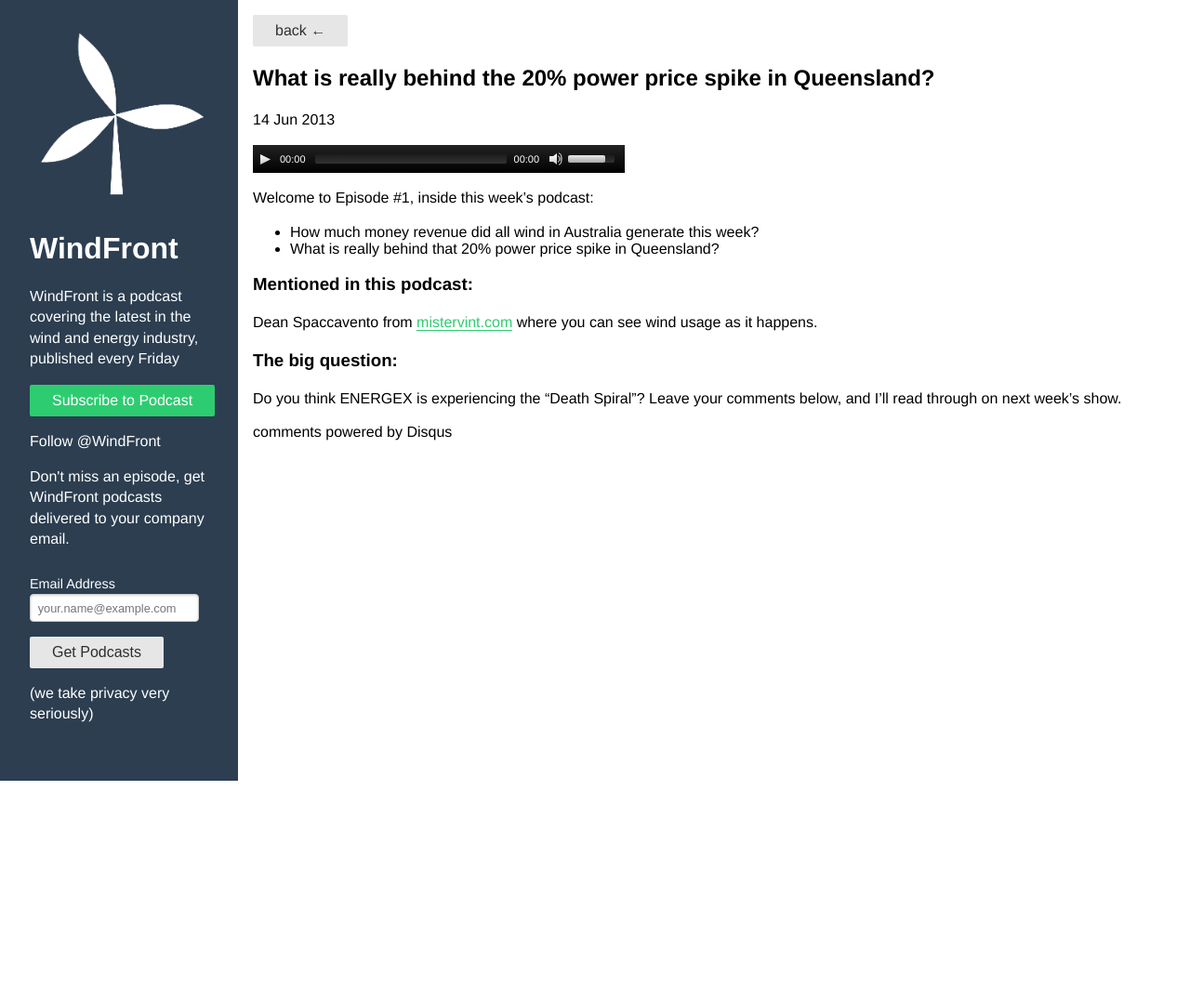
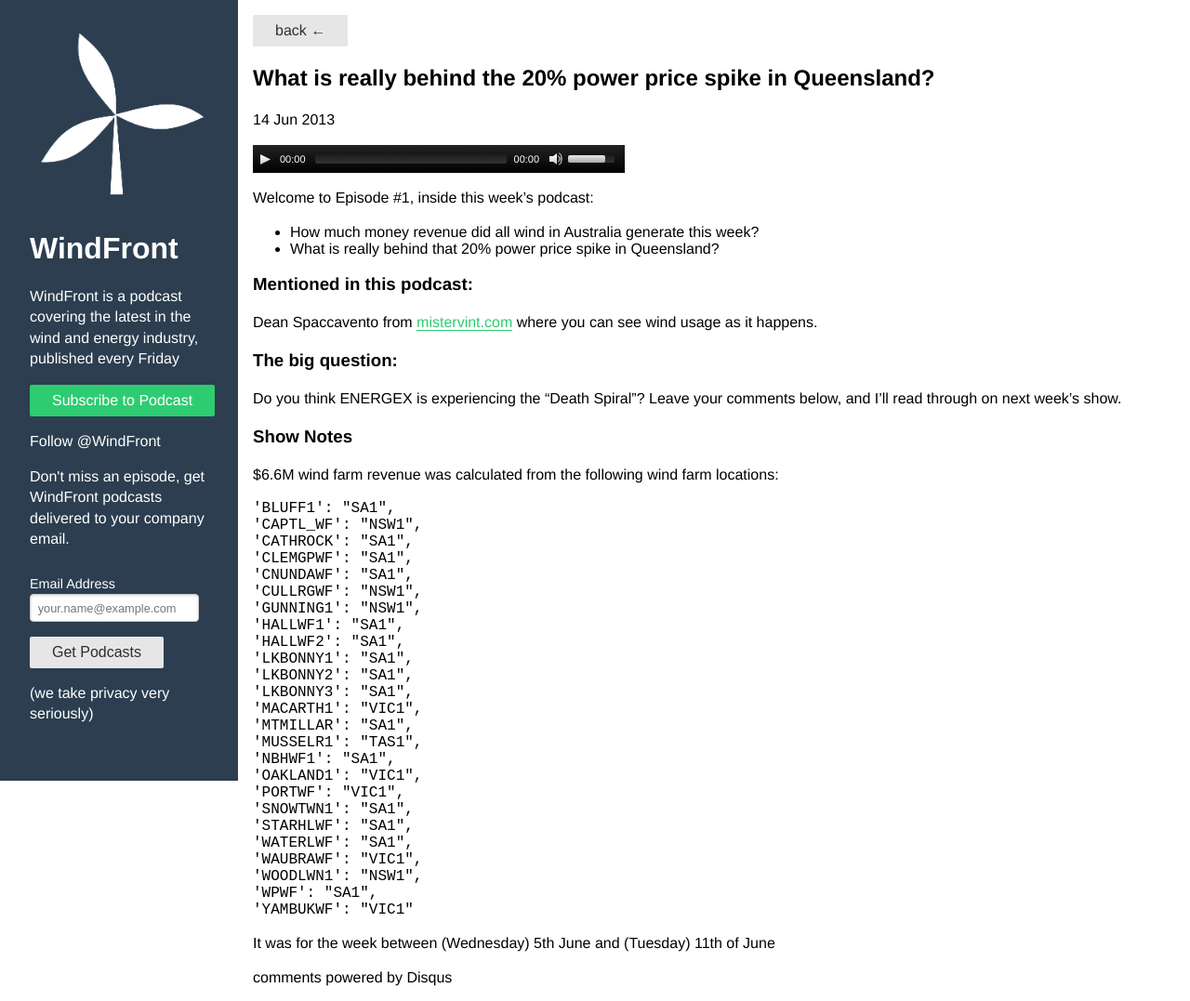
Before and after one commit to jtrain/wf-podcast, a Jekyll site: the page built from _posts/2013-06-14-price-spike-in-queensland.md, in a window 1280 px wide. Shown: the whole page at 93% size. Built offline with Jekyll 4.4.1, drawn with Linux system fonts in a browser that asks for light colours; nearby versions of some CDN libraries; comment, search, counter and statistics services are not loaded; before the commit the page ends 900 px from its top, so only the background shows below that.

Commit message:
clear up wind farm locations

```diff
--- a/_posts/2013-06-14-price-spike-in-queensland.md
+++ b/_posts/2013-06-14-price-spike-in-queensland.md
@@ -20,3 +20,35 @@
 ### The big question:
 
 Do you think ENERGEX is experiencing the "Death Spiral"? Leave your comments below, and I'll read through on next week's show.
+
+### Show Notes
+
+$6.6M wind farm revenue was calculated from the following wind farm locations:
+
+    'BLUFF1': "SA1",
+    'CAPTL_WF': "NSW1",
+    'CATHROCK': "SA1",
+    'CLEMGPWF': "SA1",
+    'CNUNDAWF': "SA1",
+    'CULLRGWF': "NSW1",
+    'GUNNING1': "NSW1",
+    'HALLWF1': "SA1",
+    'HALLWF2': "SA1",
+    'LKBONNY1': "SA1",
+    'LKBONNY2': "SA1",
+    'LKBONNY3': "SA1",
+    'MACARTH1': "VIC1",
+    'MTMILLAR': "SA1",
+    'MUSSELR1': "TAS1",
+    'NBHWF1': "SA1",
+    'OAKLAND1': "VIC1",
+    'PORTWF': "VIC1",
+    'SNOWTWN1': "SA1",
+    'STARHLWF': "SA1",
+    'WATERLWF': "SA1",
+    'WAUBRAWF': "VIC1",
+    'WOODLWN1': "NSW1",
+    'WPWF': "SA1",
+    'YAMBUKWF': "VIC1"
+
+It was for the week between (Wednesday) 5th June and (Tuesday) 11th of June
```
